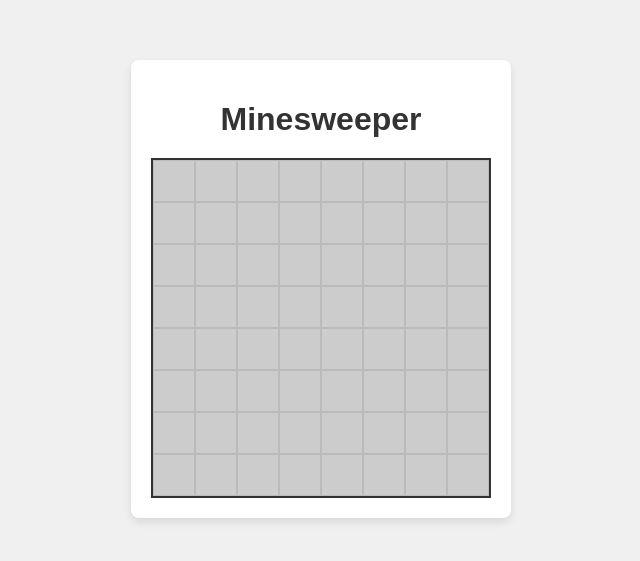
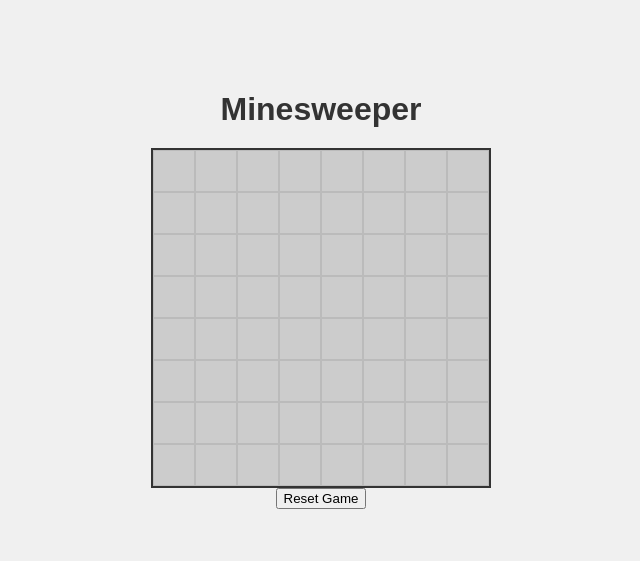
Before and after one commit to 22f3002716/llm-app-minesweeper-c3-round-2, a plain HTML site: page index.html in a window 1280 px wide. Shown: the part 111-672 px from the top of the page, without its empty margins (319-959 px from the left). Drawn offline with Linux system fonts and the light colour scheme.

Commit message:
Update index.html for task minesweeper-c3-round-2

```diff
--- a/index.html
+++ b/index.html
@@ -7,10 +7,9 @@
     <link rel="stylesheet" href="style.css">
 </head>
 <body>
-    <div class="container">
-        <h1 id="game-status">Minesweeper</h1>
-        <div id="minesweeper-grid"></div>
-    </div>
+    <h1>Minesweeper</h1>
+    <div id="minesweeper-grid" class="grid-container"></div>
+    <button id="reset-button">Reset Game</button>
     <script src="script.js"></script>
 </body>
 </html>
```
